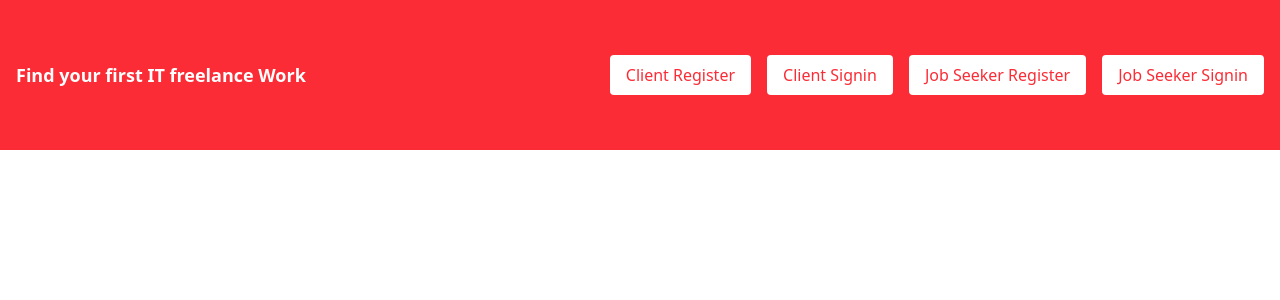
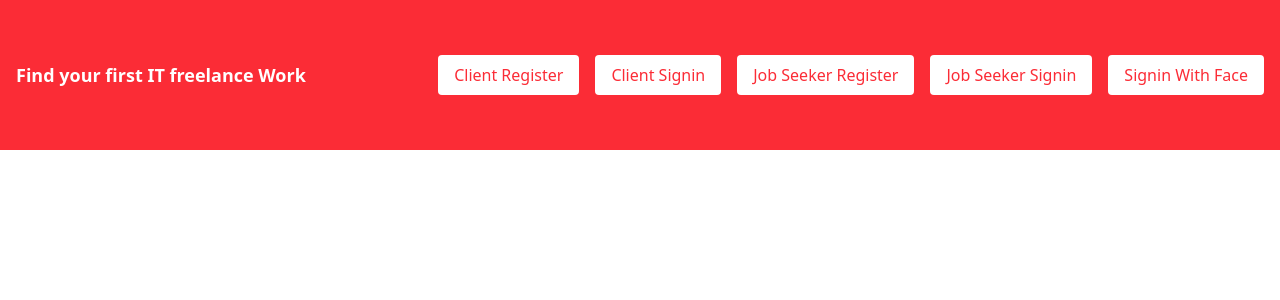
Before and after one commit to guptaayushman24/Freelance_Website_AI_Real_Time_Communication, a Next.js app in the folder freelance_ai/: page / in a window 1280 px wide. Shown: the top 300 px of the page. Built offline with nearby package versions, Linux system fonts and the light colour scheme.

Commit message:
Face Signin

```diff
--- a/freelance_ai/app/page.tsx
+++ b/freelance_ai/app/page.tsx
@@ -13,7 +13,7 @@ export default function Home() {
                     <Clinet_Signin></Clinet_Signin>
                     <JobSeekerRegister></JobSeekerRegister>
                     <JobSeekerLogin></JobSeekerLogin>
-                    {/* <FaceSignin></FaceSignin> */}
+                    <FaceSignin></FaceSignin>
 
                 </div>
             </div>
```
